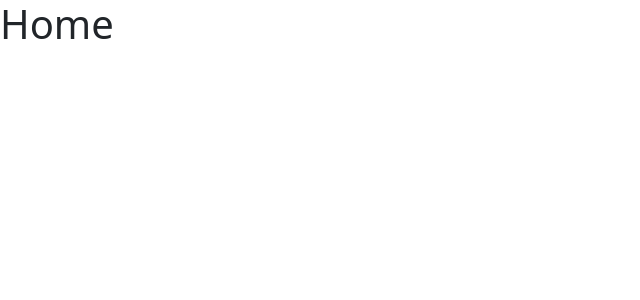
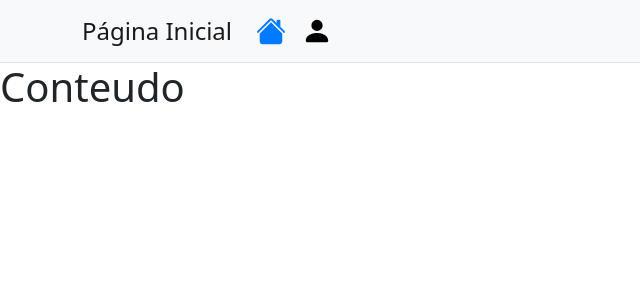
Before and after one commit to JoaoVMarques/social-network, a React (Create React App) app: page /home in a window 1280 px wide. Shown: the top 300 px of the page, without its empty margins (0-640 px from the left). Built offline with nearby package versions, Linux system fonts and the light colour scheme.

Commit message:
Header com icones clicaveis e conteudos principais aparecendo na tela

```diff
--- /dev/null
+++ b/src/components/Header.jsx
@@ -0,0 +1,30 @@
+import React from 'react';
+import PropTypes from 'prop-types';
+import {ReactComponent as HomeIcon} from '../images/homeIcon.svg';
+import {ReactComponent as ProfileIcon} from '../images/profile.svg';
+import { Container, Nav, Navbar } from 'react-bootstrap';
+
+function Header(props) {
+  const { pageName } = props;
+  return (
+    <Navbar bg="light" className='sticky-top border-bottom'>
+      <Container>
+        <Navbar.Brand><h4 className='mb-0'>{pageName}</h4></Navbar.Brand>
+        <Nav className="me-auto">
+          <Nav.Link href="/home">
+            <HomeIcon className='icon selected' />
+          </Nav.Link>
+          <Nav.Link href="/home">
+            <ProfileIcon className='icon' />
+          </Nav.Link>
+        </Nav>
+      </Container>
+    </Navbar>
+  );
+}
+
+Header.propTypes = {
+  pageName: PropTypes.string,
+}.isRequired;
+
+export default Header;
--- /dev/null
+++ b/src/components/MainContent.jsx
@@ -0,0 +1,9 @@
+import React from 'react';
+
+function MainContent() {
+  return(
+    <h1>Conteudo</h1>
+  );
+}
+
+export default MainContent;
--- a/src/pages/Home.jsx
+++ b/src/pages/Home.jsx
@@ -1,10 +1,13 @@
 import React from 'react';
+import Header from '../components/Header';
+import MainContent from '../components/MainContent';
 
 function Home() {
   return(
-    <h1>
-      Home
-    </h1>
+    <>
+      <Header pageName={ 'Página Inicial' } />
+      <MainContent />
+    </>
   );
 }
 
--- a/src/styles/styles.css
+++ b/src/styles/styles.css
@@ -6,3 +6,13 @@
 .pd-2 {
   padding: 2px !important;
 }
+
+.icon {
+  width: 30px;
+  height: 30px;
+  color: black;
+}
+
+.selected {
+  color: #007bff
+}
```
Also changed, not shown: src/images/homeIcon.svg (added), src/images/profile.svg (added).
